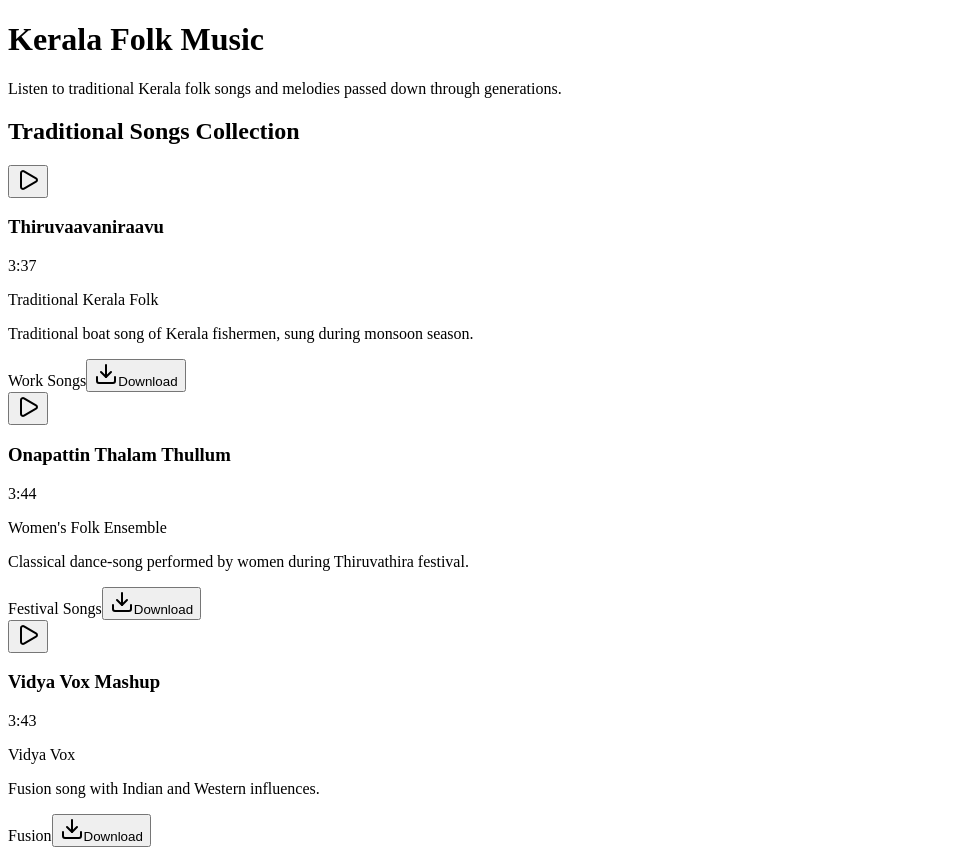
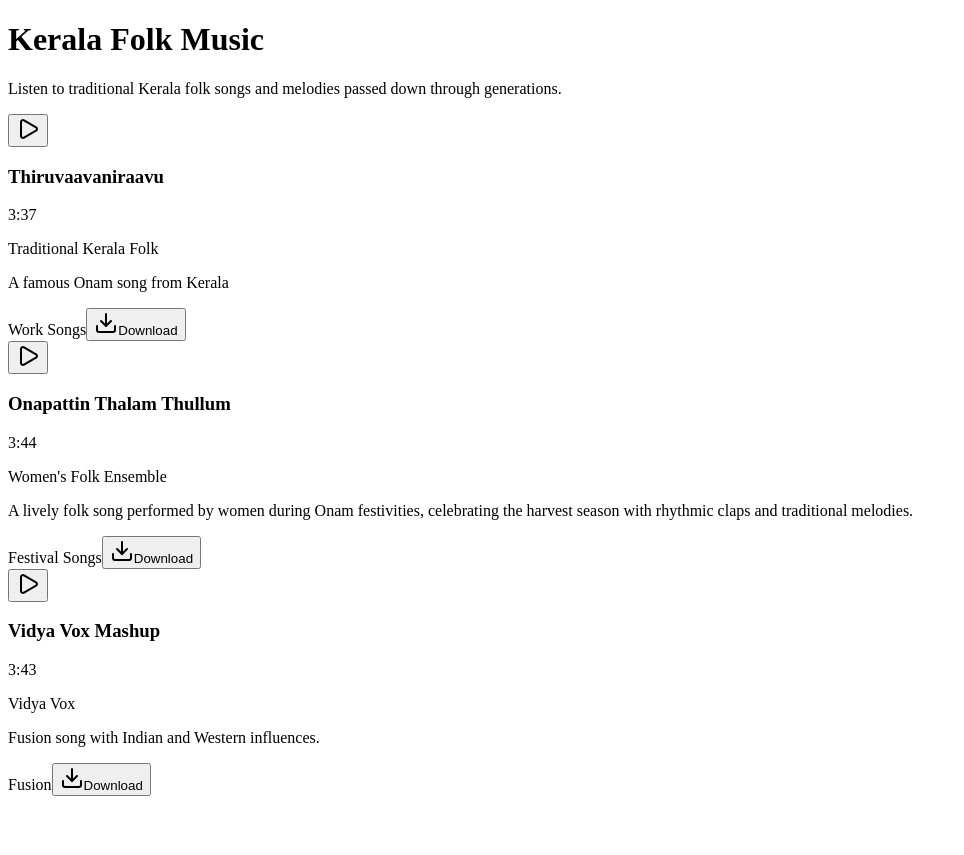
Before and after one commit to Ajay-Krishna00/Naattukadha-Web, a Next.js app: page /FolkMusic in a window 1280 px wide. Shown: the whole page, without its empty margins (0-964 px from the left). After the commit the page ends 804 px from the top, so only its background shows below. Built offline with nearby package versions, Linux system fonts and the light colour scheme.

Commit message:
Music page enhanced

```diff
--- a/package.json
+++ b/package.json
@@ -29,6 +29,7 @@
   "devDependencies": {
     "@eslint/eslintrc": "^3",
     "@tailwindcss/postcss": "^4.1.12",
+    "@types/node": "24.3.0",
     "@types/react": "19.1.11",
     "eslint": "^9",
     "eslint-config-next": "15.5.0",
--- a/pages/FolkMusic.jsx
+++ b/pages/FolkMusic.jsx
@@ -2,15 +2,15 @@
 import { useState, useRef, useEffect } from "react";
 import { Play, Pause, SkipBack, SkipForward, Volume2, Music, Download } from "lucide-react";
 
-// Sample folk music data (replace with your actual MP3 files)
+// Sample folk music data
 const folkSongs = [
   {
     id: "1",
     title: "Thiruvaavaniraavu",
     artist: "Traditional Kerala Folk",
     duration: "3:37",
-    filename: "/thiruva.mp4", // Place MP3 file in public/music/
-    description: "Traditional boat song of Kerala fishermen, sung during monsoon season.",
+    filename: "/thiruva.mp4",
+    description: "A famous Onam song from Kerala",
     category: "Work Songs",
   },
   {
@@ -19,45 +19,18 @@ const folkSongs = [
     artist: "Women's Folk Ensemble",
     duration: "3:44",
     filename: "/onam.mp4",
-    description: "Classical dance-song performed by women during Thiruvathira festival.",
+    description: "A lively folk song performed by women during Onam festivities, celebrating the harvest season with rhythmic claps and traditional melodies.",
     category: "Festival Songs",
   },
 {
   id: "3",
   title: "Vidya Vox Mashup",
   artist: "Vidya Vox",
-  duration: "3:43", // update with real duration if you want
+  duration: "3:43",
   filename: "/vidyavox.mp4",
   description: "Fusion song with Indian and Western influences.",
   category: "Fusion",
 },
-  // {
-  //   id: "4",
-  //   title: "Mappila Pattu",
-  //   artist: "Malabar Folk Singers",
-  //   duration: "4:02",
-  //   filename: "mappila-pattu.mp3",
-  //   description: "Traditional Mappila community songs from North Kerala with Arabic influences.",
-  //   category: "Cultural Songs",
-  // },
-  // {
-  //   id: "5",
-  //   title: "Oppana Pattu",
-  //   artist: "Wedding Folk Group",
-  //   duration: "3:30",
-  //   filename: "oppana-pattu.mp3",
-  //   description: "Joyous wedding songs performed during Muslim matrimonial celebrations.",
-  //   category: "Wedding Songs",
-  // },
-  // {
-  //   id: "6",
-  //   title: "Padayani Thottam",
-  //   artist: "Ritual Performers",
-  //   duration: "6:10",
-  //   filename: "padayani-thottam.mp3",
-  //   description: "Ritualistic song-dance performed in temples during Padayani festival.",
-  //   category: "Ritual Songs",
-  // },
 ];
 
 // Custom Toast Component
@@ -259,7 +232,7 @@ const FolkMusic = () => {
 
   const downloadSong = (song) => {
     const link = document.createElement('a');
-    link.href = `/music/${song.filename}`;
+    link.href = `${song.filename}`;
     link.download = song.filename;
     document.body.appendChild(link);
     link.click();
@@ -372,10 +345,6 @@ const FolkMusic = () => {
 
         {/* Songs List */}
         <div className="space-y-6">
-          <h2 className="text-3xl font-bold text-gray-800 mb-8 text-center">
-            Traditional Songs Collection
-          </h2>
-
           {folkSongs.map((song, index) => (
             <Card
               key={song.id}
```
Also changed, not shown: 1 other file (tests, documents, lock files or other folders).
